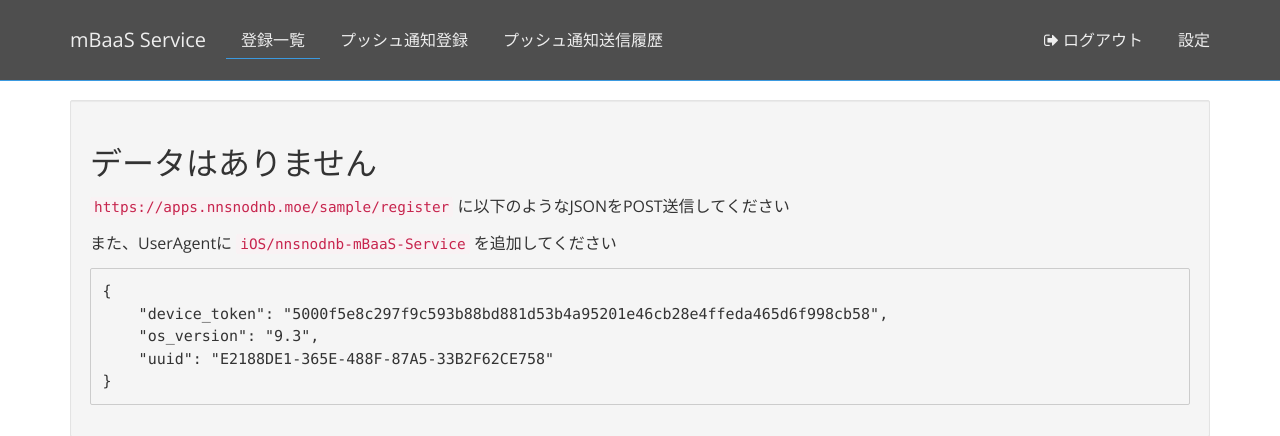
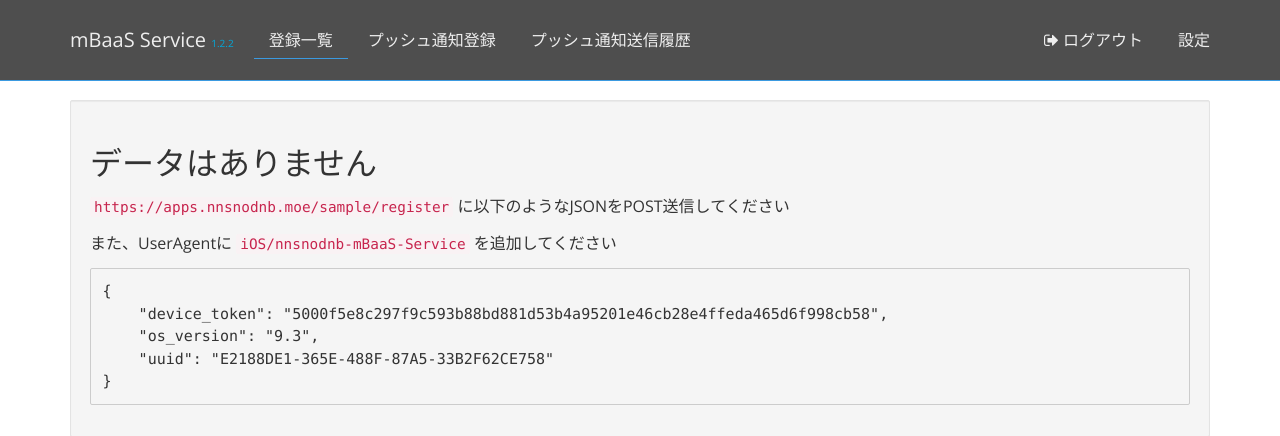
Before and after one commit to nnsnodnb/djabaas, a Django app: page / in a window 1280 px wide. Shown: the top 436 px of the page. Run offline with Django 3.2, Linux system fonts and the light colour scheme; the visitor is signed in with stand-in values (Sample User, id 1); data that the repository does not hold is empty; some libraries are stand-ins or nearby versions.

Commit message:
#24 Add application version

```diff
--- a/accounts/templates/accounts/logout.html
+++ b/accounts/templates/accounts/logout.html
@@ -6,7 +6,7 @@
     <div class="navbar navbar-inverse navbar-fixed-top">
         <div class="container">
             <div class="navbar-header">
-                <a href="{% url 'push:index' %}" class="navbar-brand">mBaaS Service</a>
+                <a href="{% url 'push:index' %}" class="navbar-brand">mBaaS Service <font color="#01A9DB" size="0.5em">1.2.2</font></a>
                 <button class="navbar-toggle" type="button" data-toggle="collapse" data-target="#navbar-main">
                     <span class="icon-bar"></span>
                     <span class="icon-bar"></span>
--- a/push/templates/push/device_token_detail.html
+++ b/push/templates/push/device_token_detail.html
@@ -5,7 +5,7 @@
     <div class="navbar navbar-inverse navbar-fixed-top">
         <div class="container">
             <div class="navbar-header">
-                <a href="{% url 'push:index' %}" class="navbar-brand">mBaaS Service</a>
+                <a href="{% url 'push:index' %}" class="navbar-brand">mBaaS Service <font color="#01A9DB" size="0.5em">1.2.2</font></a>
                 <button class="navbar-toggle" type="button" data-toggle="collapse" data-target="#navbar-main">
                     <span class="icon-bar"></span>
                     <span class="icon-bar"></span>
--- a/push/templates/push/notification_detail.html
+++ b/push/templates/push/notification_detail.html
@@ -5,7 +5,7 @@
     <div class="navbar navbar-inverse navbar-fixed-top">
         <div class="container">
             <div class="navbar-header">
-                <a href="{% url 'push:index' %}" class="navbar-brand">mBaaS Service</a>
+                <a href="{% url 'push:index' %}" class="navbar-brand">mBaaS Service <font color="#01A9DB" size="0.5em">1.2.2</font></a>
                 <button class="navbar-toggle" type="button" data-toggle="collapse" data-target="#navbar-main">
                     <span class="icon-bar"></span>
                     <span class="icon-bar"></span>
--- a/push/templates/push/notification_list.html
+++ b/push/templates/push/notification_list.html
@@ -5,7 +5,7 @@
     <div class="navbar navbar-inverse navbar-fixed-top">
         <div class="container">
             <div class="navbar-header">
-                <a href="{% url 'push:index' %}" class="navbar-brand">mBaaS Service</a>
+                <a href="{% url 'push:index' %}" class="navbar-brand">mBaaS Service <font color="#01A9DB" size="0.5em">1.2.2</font></a>
                 <button class="navbar-toggle" type="button" data-toggle="collapse" data-target="#navbar-main">
                     <span class="icon-bar"></span>
                     <span class="icon-bar"></span>
--- a/push/templates/push/sender.html
+++ b/push/templates/push/sender.html
@@ -5,7 +5,7 @@
     <div class="navbar navbar-inverse navbar-fixed-top">
         <div class="container">
             <div class="navbar-header">
-                <a href="{% url 'push:index' %}" class="navbar-brand">mBaaS Service</a>
+                <a href="{% url 'push:index' %}" class="navbar-brand">mBaaS Service <font color="#01A9DB" size="0.5em">1.2.2</font></a>
                 <button class="navbar-toggle" type="button" data-toggle="collapse" data-target="#navbar-main">
                     <span class="icon-bar"></span>
                     <span class="icon-bar"></span>
--- a/push/templates/push/settings.html
+++ b/push/templates/push/settings.html
@@ -33,7 +33,7 @@
     <div class="navbar navbar-inverse navbar-fixed-top">
         <div class="container">
             <div class="navbar-header">
-                <a href="{% url 'push:index' %}" class="navbar-brand">mBaaS Service</a>
+                <a href="{% url 'push:index' %}" class="navbar-brand">mBaaS Service <font color="#01A9DB" size="0.5em">1.2.2</font></a>
                 <button class="navbar-toggle" type="button" data-toggle="collapse" data-target="#navbar-main">
                     <span class="icon-bar"></span>
                     <span class="icon-bar"></span>
--- a/push/templates/push/top.html
+++ b/push/templates/push/top.html
@@ -12,7 +12,7 @@
     <div class="navbar navbar-inverse navbar-fixed-top">
         <div class="container">
             <div class="navbar-header">
-                <a href="{% url 'push:index' %}" class="navbar-brand">mBaaS Service</a>
+                <a href="{% url 'push:index' %}" class="navbar-brand">mBaaS Service <font color="#01A9DB" size="0.5em">1.2.2</font></a>
                 <button class="navbar-toggle" type="button" data-toggle="collapse" data-target="#navbar-main">
                     <span class="icon-bar"></span>
                     <span class="icon-bar"></span>
```
